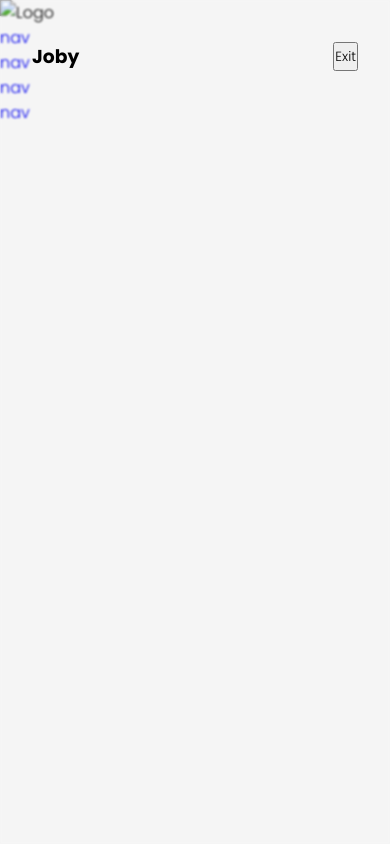
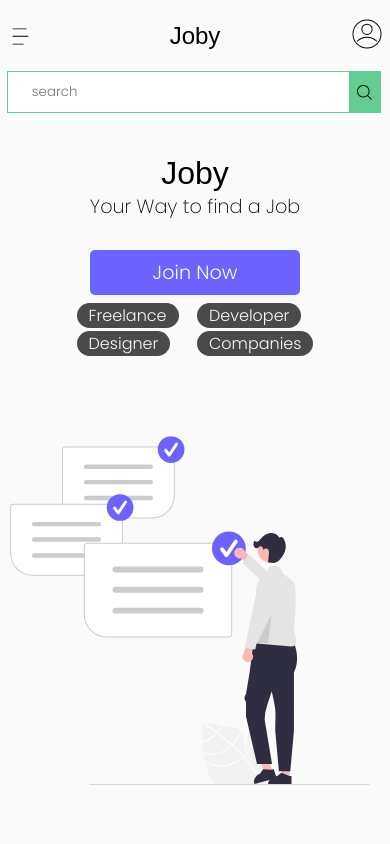
Before and after one commit to wissemzidi/Joby, a PHP site: page / in a window 390 px wide. Run offline with PHP 8.4, Linux system fonts and the light colour scheme; some web fonts are replaced.

Commit message:
adding header and hero section

```diff
--- a/Main page/media.css
+++ b/Main page/media.css
@@ -0,0 +1,77 @@
+@media screen and (max-width: 50rem) {
+  #header {
+    grid-template-columns: min-content min-content 1fr min-content;
+    grid-template-rows: 1fr;
+    grid-template-areas: "sideBar title search login";
+  }
+  #navigation {
+    display: none;
+  }
+  #showSideBar {
+    display: grid;
+  }
+  #showSideBar img {
+    display: block;
+  }
+  #login {
+    display: block;
+  }
+  #searchBar input {
+    width: 50vw;
+  }
+  #hero-content {
+    grid-template-columns: 1fr;
+  }
+  #hero-content::before {
+    content: "";
+    position: absolute;
+    width: clamp(25rem, 60vw, 30rem);
+    background-image: url("../project assets/img/hero-illustration.svg");
+    background-size: contain;
+    background-repeat: no-repeat;
+    background-position: bottom right;
+    margin-left: auto;
+  }
+  #hero-content > div {
+    margin-top: -1rem;
+    padding-top: 0;
+    gap: 0rem;
+  }
+}
+
+@media screen and (max-width: 40rem) {
+  #header {
+    grid-template-columns: 1fr 1fr 1fr;
+    grid-template-rows: 1fr 1fr;
+    grid-template-areas: "sideBar title login" "search search search";
+  }
+  #title {
+    display: grid;
+    place-items: center;
+  }
+  #searchBar {
+    margin-inline: 0;
+  }
+  #searchBar input {
+    width: 87.5vw;
+  }
+  #hero-content::before {
+    content: "";
+    position: absolute;
+    width: 25rem;
+    background-image: url("../project assets/img/hero-illustration.svg");
+    background-size: contain;
+    background-repeat: no-repeat;
+    background-position: bottom right;
+    margin-left: auto;
+  }
+  #hero__suggestions {
+    margin-top: 0.5rem;
+    justify-content: center;
+  }
+  #hero__suggestions ul {
+    display: grid;
+    grid-template-columns: 1fr 1fr;
+    grid-template-rows: 1fr 1fr;
+  }
+}
--- a/Main page/style.css
+++ b/Main page/style.css
@@ -1,16 +1,18 @@
 @import url("https://fonts.googleapis.com/css2?family=Dancing+Script&family=Ms+Madi&family=Poppins:ital,wght@0,100;0,200;0,300;0,600;0,700;0,800;0,900;1,100;1,200;1,300;1,400;1,500;1,600;1,700;1,800;1,900&display=swap");
 @import url("http://fonts.cdnfonts.com/css/netron");
+@import url("http://fonts.cdnfonts.com/css/belleza");
 
 :root {
   /* colors */
-  --clr-background: rgb(245, 245, 245);
+  --clr-background: rgb(250, 250, 250);
+  --clr-background-200: rgb(239, 243, 246);
   --clr-font: #000;
   --clr-primary-100: #000;
   --clr-primary-200: #ff0000;
   --clr-primary-300: #00a156;
 
   --clr-green-100: #64cd91;
-  --clr-purple-100: #533a7c;
+  --clr-purple-100: #6c63ff;
   --clr-pink-100: #da78ff;
   --clr-pink-200: #e382ff;
   --clr-pink-300: #eba0ff;
@@ -19,6 +21,7 @@
   --ff-netron: "Netron", sans-serif;
   --ff-art: "Dancing Script", cursive;
   --ff-design: "Ms Madi", cursive;
+  --ff-logo: "Belleza", sans-serif;
 }
 
 /*
@@ -27,21 +30,17 @@
 *,
 *::before,
 *::after {
-  font-family: "Poppins", sans-serif;
+  font-family: "poppins", sans-serif;
+  color: var(--clr-font);
   margin: 0;
   padding: 0;
   box-sizing: border-box;
+  scroll-behavior: smooth;
   text-decoration: none;
 }
 
-body {
-  position: relative;
-  width: 100vw;
-  min-height: 90vh;
-  background-color: var(--clr-background);
-}
-
 #side-bar__container {
+  display: none;
   position: absolute;
   height: 100vh;
   width: 100vw;
@@ -57,6 +56,205 @@ body {
 #side-bar__header {
   display: flex;
   justify-content: space-between;
-  padding-inline: 2rem;
+  padding-inline: 0rem;
   padding-block: 5vh;
 }
+
+body {
+  display: grid;
+  justify-content: center;
+  position: relative;
+  width: 100%;
+  background-color: var(--clr-background);
+  overflow-x: hidden;
+}
+
+body > main {
+  width: min(95rem, 100vw);
+  min-height: 100vh;
+}
+
+#hero {
+  min-height: 100vh;
+}
+
+#header {
+  display: grid;
+  grid-template-columns: min-content 1fr 1fr;
+  grid-template-rows: 1fr;
+  grid-template-areas: "title search nav";
+  gap: 1rem;
+  padding-inline: 2vw;
+  padding-block: 1rem;
+}
+
+#showSideBar {
+  position: fixed;
+  display: none;
+  grid-area: sideBar;
+  width: fit-content;
+  background-color: transparent;
+  border: none;
+  display: grid;
+  padding-top: 0.5rem;
+  cursor: pointer;
+}
+
+#showSideBar img {
+  display: none;
+}
+
+#title {
+  font-family: "Netron", sans-serif;
+  font-weight: 400;
+  grid-area: title;
+  gap: 0.75rem;
+}
+
+#title a {
+  color: var(--clr-font);
+}
+
+#searchBar {
+  width: fit-content;
+  grid-area: search;
+  display: flex;
+  margin-inline: 1rem;
+  outline: var(--clr-green-100) 1px solid;
+}
+
+#searchBar input {
+  width: clamp(10rem, 30vw, 25rem);
+  padding-inline: 1.5rem;
+  border: none;
+}
+
+#searchBar input:focus {
+  outline: none;
+}
+
+#searchBar button {
+  display: grid;
+  place-items: center;
+  border: none;
+  background-color: var(--clr-green-100);
+  padding-inline: 0.5rem;
+  cursor: pointer;
+}
+
+#navigation {
+  grid-area: nav;
+  margin-left: auto;
+}
+
+#login {
+  display: none;
+  grid-area: login;
+  width: fit-content;
+  margin-left: auto;
+  padding-top: 0.2rem;
+  border: none;
+  background-color: transparent;
+  cursor: pointer;
+}
+
+#navigation__ul {
+  display: flex;
+  gap: 1rem;
+  list-style: none;
+}
+
+#navigation__ul li a {
+  color: var(--clr-font);
+  opacity: 0.8;
+  font-weight: 400;
+}
+
+#accountBtn {
+  display: none;
+}
+
+/*
+
+
+
+
+*/
+
+#hero-content {
+  position: relative;
+  min-height: 82vh;
+  padding-top: 5vh;
+  display: grid;
+  grid-template-columns: 1fr 1fr;
+}
+
+#hero-content::before {
+  content: "";
+  position: absolute;
+  display: grid;
+  inset: 0;
+  background-image: url("../project assets/img/hero-illustration.svg");
+  background-size: contain;
+  background-repeat: no-repeat;
+  background-position: bottom right;
+  transform: translateX(min());
+  transform: scale(0.9);
+  z-index: -2;
+}
+
+#hero-content > div {
+  padding-top: 10vh;
+  gap: 5rem;
+}
+
+#hero__p {
+  display: grid;
+  text-align: center;
+  justify-content: center;
+  align-items: center;
+  color: var(--clr-font);
+  font-size: 1.2rem;
+  font-weight: 200;
+  text-align: center;
+}
+
+#hero__p span {
+  font-family: var(--ff-netron);
+  font-size: 2rem;
+  padding-inline: 0.5rem;
+}
+
+#hero__p a {
+  background-color: var(--clr-purple-100);
+  font-weight: normal;
+  color: var(--clr-background);
+  padding-inline: 1em;
+  padding-block: 0.5rem;
+  border-radius: 5px;
+}
+
+#hero__suggestions {
+  display: grid;
+  margin-top: 3rem;
+}
+
+#hero__suggestions ul {
+  display: flex;
+  justify-content: center;
+  list-style: none;
+  gap: 1vw;
+}
+
+#hero__suggestions ul li {
+  width: fit-content;
+  opacity: 0.7;
+  background-color: var(--clr-font);
+  padding-inline: 0.75em;
+  border-radius: 50px;
+}
+
+#hero__suggestions ul li a {
+  font-weight: 500;
+  color: var(--clr-background);
+}
--- a/index.html
+++ b/index.html
@@ -12,28 +12,60 @@
     <aside id="side-bar__container">
       <aside id="side-bar__inner">
         <header id="side-bar__header">
-          <h3>Joby</h3>
+          <h3 id="title">Joby</h3>
           <button id="hideSideBarBtn">Exit</button>
         </header>
       </aside>
     </aside>
 
-    <main>
+    <main id="content">
+      <section id="hero">
         <header id="header">
-        <div id="header__logo-container">
-          <img id="header__logo__img" src="./" alt="Logo" />
+          <button id="showSideBar">
+            <img src="./project assets/svg/burger.svg" height="25" alt=">" />
+          </button>
+          <h2 id="title">Joby</h2>
+          <a href="#" id="login">
+            <img src="./project assets/svg/accont.svg" height="30" alt="" />
+          </a>
+          <div id="searchBar">
+            <input placeholder="search" type="search" minlength="3" />
+            <button id="searchBtn">
+              <img
+                height="15"
+                src="./project assets/svg/search.svg"
+                alt="Submit"
+              />
+            </button>
           </div>
-        <div id="header__navigation">
+          <div id="navigation">
             <ul id="navigation__ul">
-            <li><a href="#">nav</a></li>
-            <li><a href="#">nav</a></li>
-            <li><a href="#">nav</a></li>
-            <li><a href="#">nav</a></li>
+              <li><a href="#">Account</a></li>
+              <li><a href="#">Info</a></li>
+              <li><a href="#">About-us</a></li>
+              <li><a href="#">Contact</a></li>
             </ul>
           </div>
         </header>
-
-      <section id="page1"></section>
+        <section id="hero-content">
+          <div>
+            <p id="hero__p">
+              <span id="hero__p__title">Joby</span> Your Way to find a Job
+              <br />
+              <br />
+              <a id="hero__join" href="#">Join Now</a>
+            </p>
+            <div id="hero__suggestions">
+              <ul>
+                <li><a href="#">Freelance</a></li>
+                <li><a href="#">Developer</a></li>
+                <li><a href="#">Designer</a></li>
+                <li><a href="#">Companies</a></li>
+              </ul>
+            </div>
+          </div>
+        </section>
+      </section>
     </main>
   </body>
   <script src="./Main page/main.js"></script>
```
Also changed, not shown: project assets/img/hero-illustration.svg (added), project assets/svg/accont.svg (added), project assets/svg/burger.svg (added), project assets/svg/search.svg (added). Lines whose indentation alone changed are shown as unchanged.
